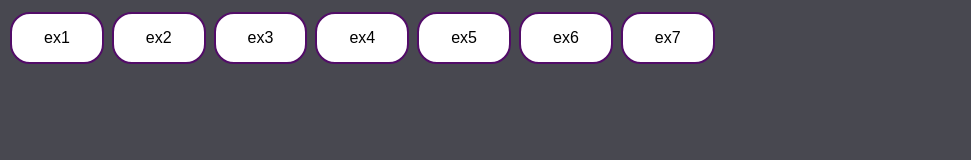
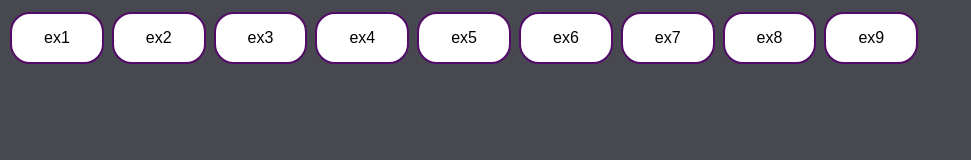
Before and after one commit to BigBoss-ta/doZero, a plain HTML site: page index.html in a window 1280 px wide. Shown: the whole page, without its empty margins (0-971 px from the left). Drawn offline with Linux system fonts and the light colour scheme.

Commit message:
feat: add duasVariaveis and maiorParaMenor functions with corresponding buttons in index.html

```diff
--- a/index.html
+++ b/index.html
@@ -13,6 +13,8 @@
     <button class="button" onclick="parOuImpar()">ex5</button>
     <button class="button" onclick="vogalOuConsoante()">ex6</button>
     <button class="button" onclick="menuPicole()">ex7</button>
+    <button class="button" onclick="duasVariaveis()">ex8</button>
+    <button class="button" onclick="maiorParaMenor()">ex9</button>
 </body>
 <script src="script-01.js"></script>
 <script src="script-02.js"></script>
@@ -21,4 +23,6 @@
 <script src="script-05.js"></script>
 <script src="script-06.js"></script>
 <script src="script-07.js"></script>
+<script src="script-08.js"></script>
+<script src="script-09.js"></script>
 </html>
--- /dev/null
+++ b/script-08.js
@@ -0,0 +1,12 @@
+function duasVariaveis() {
+    let a = Math.round(Math.random() * 100);
+    let b = Math.round(Math.random() * 100);
+    let difference = Math.abs(a - b);
+    let something = (a * 2) + (b * 3);
+    let mult = a * b;
+    alert("Valor de a: " + a);
+    alert("Valor de b: " + b);
+    alert("A diferença entre a e b é: " + difference);
+    alert("O resultado da expressão (a * 2) + (b * 3) é: " + something);
+    alert("O resultado da multiplicação de a e b é: " + mult);
+}
--- /dev/null
+++ b/script-09.js
@@ -0,0 +1,12 @@
+function maiorParaMenor() {
+    let a = Math.round(Math.random() * 100);
+    let b = Math.round(Math.random() * 100);
+
+    if (a > b) {
+        alert("O valor de a (" + a + ") é maior que o valor de b (" + b + ").");
+        console.log(a, b);
+    } else if (b > a) {
+        alert("O valor de b (" + b + ") é maior que o valor de a (" + a + ").");
+        console.log(b, a);
+    }
+}
```
